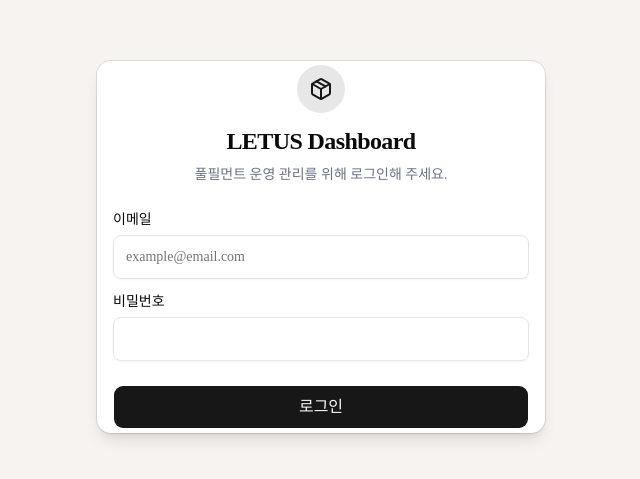
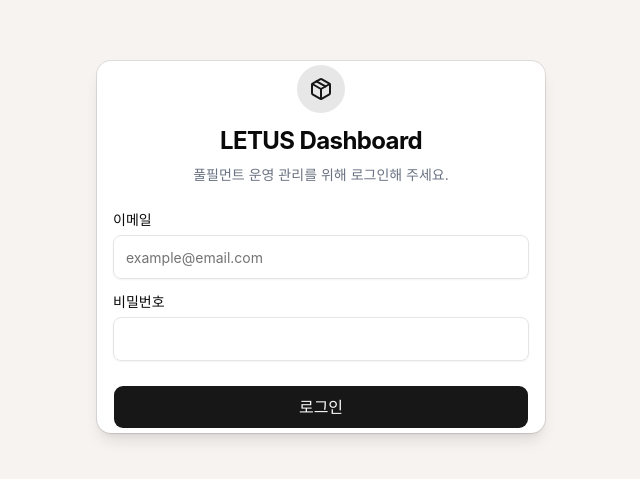
Before and after one commit to GUST-DP/letters-client-management, a Next.js app: page /login in a window 1280 px wide. Shown: the part 153-632 px from the top of the page, without its empty margins (319-959 px from the left). Built offline with nearby package versions, Linux system fonts and the light colour scheme.

Commit message:
style: change global font to Pretendard

```diff
--- a/src/app/globals.css
+++ b/src/app/globals.css
@@ -1,13 +1,14 @@
 @import "tailwindcss";
 @import "tw-animate-css";
 @import "shadcn/tailwind.css";
+@import url("https://cdn.jsdelivr.net/gh/orioncactus/pretendard@v1.3.9/dist/web/static/pretendard.min.css");
 
 @custom-variant dark (&:is(.dark *));
 
 @theme inline {
   --color-background: var(--background);
   --color-foreground: var(--foreground);
-  --font-sans: var(--font-sans);
+  --font-sans: "Pretendard Variable", Pretendard, -apple-system, BlinkMacSystemFont, system-ui, Roboto, "Helvetica Neue", "Segoe UI", "Apple SD Gothic Neo", "Noto Sans KR", "Malgun Gothic", "Apple Color Emoji", "Segoe UI Emoji", "Segoe UI Symbol", sans-serif;
   --font-mono: var(--font-geist-mono);
   --color-sidebar-ring: var(--sidebar-ring);
   --color-sidebar-border: var(--sidebar-border);
--- a/src/app/layout.tsx
+++ b/src/app/layout.tsx
@@ -1,17 +1,6 @@
 import type { Metadata } from "next";
-import { Geist, Geist_Mono } from "next/font/google";
 import { Toaster } from "@/components/ui/sonner";
 import "./globals.css";
-
-const geistSans = Geist({
-  variable: "--font-geist-sans",
-  subsets: ["latin"],
-});
-
-const geistMono = Geist_Mono({
-  variable: "--font-geist-mono",
-  subsets: ["latin"],
-});
 
 export const metadata: Metadata = {
   title: "LETUS 고객사 관리 플랫폼",
@@ -26,9 +15,9 @@ export default function RootLayout({
   children: React.ReactNode;
 }>) {
   return (
-    <html lang="en" suppressHydrationWarning>
+    <html lang="ko" suppressHydrationWarning>
       <body
-        className={`${geistSans.variable} ${geistMono.variable} antialiased bg-[#f5eee8]`}
+        className="font-sans antialiased bg-[#f5eee8]"
         suppressHydrationWarning
       >
         <LoadingProvider>
```
